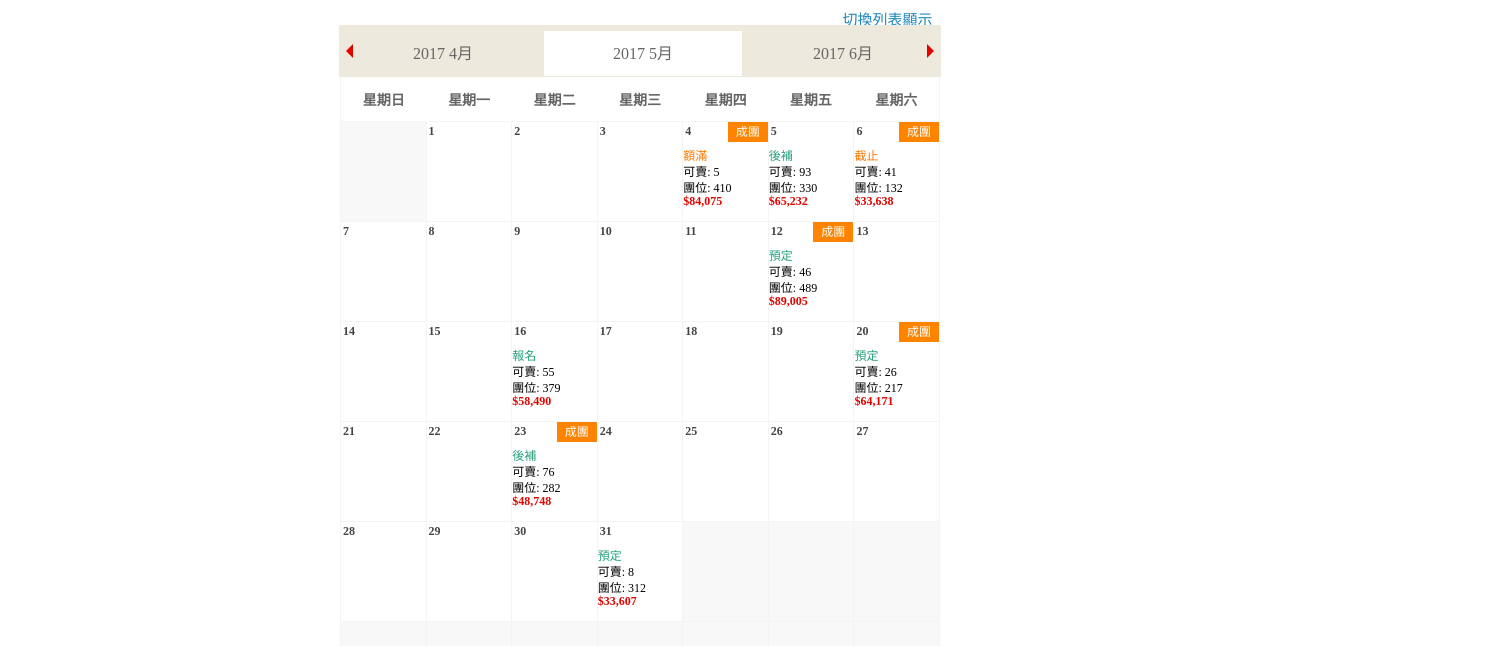
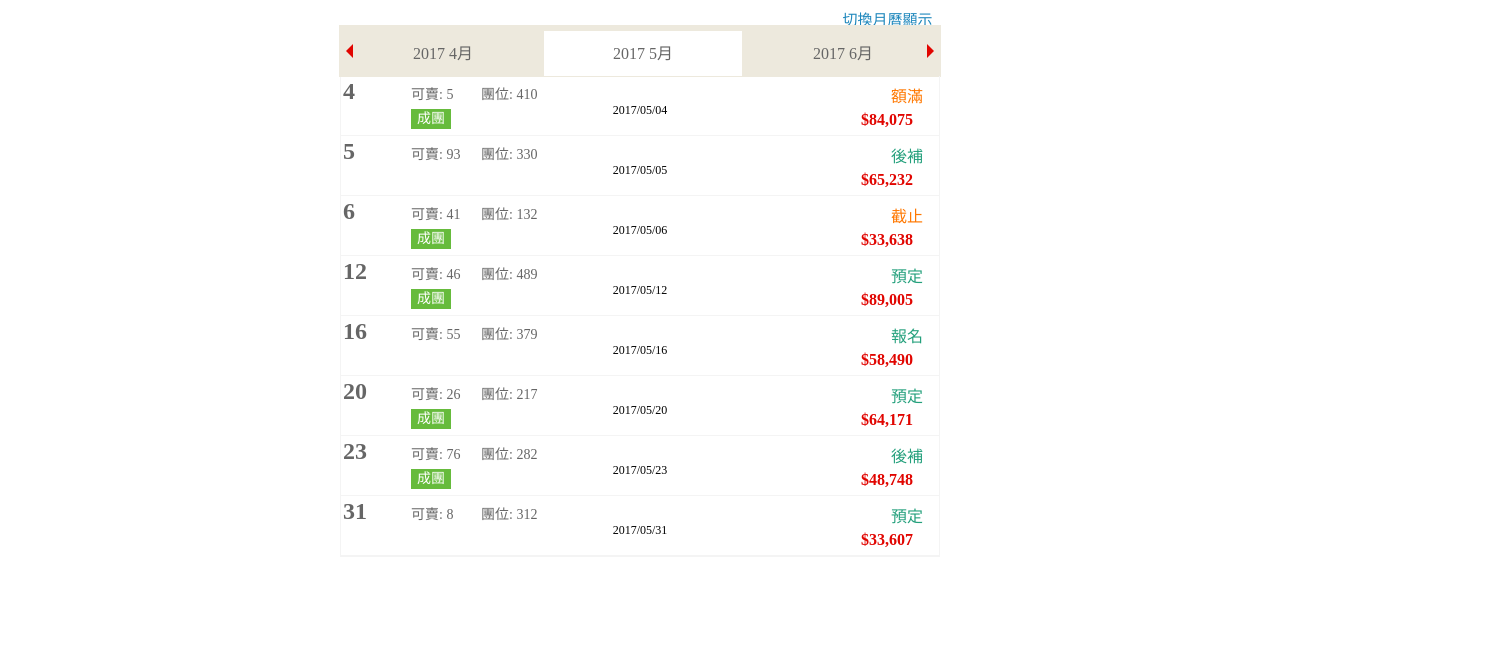
Before and after one commit to cwchang93/reactCalendar, a React app: page / in a window 1280 px wide. Both pictures are taken after a click on the element "切換列表顯示". Shown: the top 646 px of the page, 1489 px wide, since content can reach past the window. Built offline with nearby package versions, Linux system fonts and the light colour scheme.

Commit message:
listModeAdded before add weekDay

```diff
--- a/src/App.scss
+++ b/src/App.scss
@@ -116,7 +116,7 @@ $classname: "calendars";
 
   //calendarBodycomponent
 
-  .bodycalendar {
+  .bodycalendar_month_mode {
 
     .weekcontainer {
       // list-style-type: none;
@@ -255,4 +255,173 @@ $classname: "calendars";
       }
     }
   }
+
+  .bodycalendar_list_mode {
+
+    .weekcontainer {
+      // list-style-type: none;
+      display: none;
+      border: 1px solid #f4f4f4;
+
+      >div {
+        // weekcontainer中的div，因為不想再重新寫className(有太多個)
+        width: (100% / 7);
+        text-align: center;
+        color: #666;
+        font-size: 14px;
+        padding: 12px;
+        font-weight: bold;
+      }
+    }
+
+    .daycontainer {
+      display: flex;
+      box-sizing: border-box;
+      border: 1px solid #f4f4f4;
+      border-top: none;
+      border-right: none;
+      flex-wrap: wrap;
+
+
+      .day {
+        * {
+          font-size: 12px;
+          box-sizing: border-box;
+        }
+        cursor: pointer;
+
+        &:hover {
+          background-color: #fff9e3;
+        }
+
+        &.clicked {
+          border: 1px solid  #66bb3c;
+          background-color: #fff9e3;
+          box-sizing: border-box;
+        }
+
+
+        box-sizing: border-box;
+        border: 1px solid #f4f4f4;
+        border-left: none;
+        border-top: none;
+        height: 100px;
+        position: relative;
+        display: block;
+        width: 100%;
+        height: 60px;
+        &.disabled {
+          display: none;
+          background-color: #f8f8f8;
+          cursor: auto;
+        }
+
+        // &.addborder {
+        //   border: solid green 1px;
+        // }
+
+        .generalinfo {
+          width: 100%;
+          height: 20px;
+          display: inline-block;
+        }
+
+        .daynum {
+          font-weight: bold;
+          display: block;
+          position: absolute;
+          top: 2px;
+          left: 2px;
+          font-size: 24px;
+          color: #666;
+        }
+
+        .guaranteed {
+          // padding: 0 3px;
+          /* width: 100%; */
+          font-size: 14px;
+          z-index: 1;
+          width: 40px;
+          height: 20px;
+          color: #fff;
+          /* text-align: right; */
+          // font-weight: bold;
+          position: absolute;
+          top: 33px;
+          left: 70px;
+          line-height: 20px;
+          background-color: #66bb3c;
+        }
+
+
+        .details {
+          text-align: left;
+          display: inline-block;
+          width: 100%;
+
+          >span {
+            display: block;
+            width: 100%;
+            height: 16px;
+            text-align: left;
+          }
+
+          .status1 {
+            color: #24a07c;
+            // 報名(#24a07c) | 後補(#24a07c) | 預定(#24a07c) |
+            // color: #ff7800;
+            font-size: 16px;
+            font-weight: 400;
+            position: absolute;
+            top: 7px;
+            right: -550px;
+          }
+          .status2 {
+            // 截止(#ff7800) | 額滿(#ff7800) | 關團(#ff7800)
+            color: #ff7800;
+            font-size: 16px;
+            font-weight: 400;
+            position: absolute;
+            top: 7px;
+            right: -550px;
+          }
+
+
+          .sell {
+            position: absolute;
+            font-size: 14px;
+            color: #666666;
+            top: 7px;
+            left: 70px;
+            width:auto;
+          }
+
+          .group {
+            position: absolute;
+            top: 7px;
+            left: 140px;
+            font-size: 14px;
+            color: #666666;
+          }
+
+          .price {
+            display: inline-block;
+            width: 100%;
+            color: #e10500;
+            // font-size: 12px;
+            font-weight: bold;
+            position: absolute;
+            font-size: 16px;
+            top: 35px;
+            right: -520px;
+          }
+          .wkDayList{
+
+          }
+        }
+      }
+    }
+  }
+
+
 }
--- a/src/components/calendarAll.jsx
+++ b/src/components/calendarAll.jsx
@@ -28,6 +28,7 @@ class CalendarAll extends Component {
             nowYear: null,
             nowMonth: null,
             nowDate: null, // for testing
+            mode: 'bodycalendar_month_mode',
         };
     }
 
@@ -65,6 +66,20 @@ class CalendarAll extends Component {
         });
     }
 
+    changeModeFunc = () => {
+        const { mode } = this.state;
+        if (mode === 'bodycalendar_month_mode') {
+            this.setState({
+                mode: 'bodycalendar_list_mode',
+            });
+        } else {
+            this.setState({
+                mode: 'bodycalendar_month_mode',
+            });
+        }
+    }
+
+
     render() {
         const { nowDate } = this.state;
         console.log('appjsPath');
@@ -73,8 +88,9 @@ class CalendarAll extends Component {
             <React.Fragment>
                 <div className="calendars">
 
-                    <div className="underLine">
-                        切換列表顯示
+                    <div className="underLine"
+                        onClick={this.changeModeFunc}>
+                        切換{ this.state.mode === 'bodycalendar_month_mode' ? '列表' : '月曆'}顯示
                     </div>
 
                     <CalendarHead path={this.props.path}
@@ -91,6 +107,7 @@ class CalendarAll extends Component {
                         nowYear = {this.state.nowYear}
                         nowMonth = {this.state.nowMonth}
                         dataKeySetting= {this.props.dataKeySetting}
+                        mode={this.state.mode}
                     />
                 </div>
             </React.Fragment>
--- a/src/components/calendarBody.jsx
+++ b/src/components/calendarBody.jsx
@@ -20,6 +20,7 @@ class CalendarBody extends Component {
             newDataArr: null,
             clickClass: null,
             toggleId: null,
+
             // nowYear: props.nowYear, // Q這邊無法傳到State再從state拿
             // nowMonth: props.nowMonth,
             // nowMonthLen: null, //  可設計當更改月份時就敲countMonthLen的function重新計算現在的MonthLen
@@ -222,7 +223,7 @@ class CalendarBody extends Component {
     renderDayContent() {
         const addBorder = this.state.clickClass;
         const dayContentArr = [];
-        const { nowYear, nowMonth } = this.props;
+        const { nowYear, nowMonth, mode } = this.props;
         const { toggleId } = this.state;
         const nowMonthLen = new Date(nowYear, nowMonth, 0).getDate();
         const newDataForCompare = this.filterArrFunc(this.state.travelData);
@@ -236,6 +237,8 @@ class CalendarBody extends Component {
                     j + 1 < 10 ? '0' : '' // 個位數時加0
                 }${j + 1}`;
 
+                if (mode === 'bodycalendar_month_mode') {
+                    console.log('MonthCalendarArr');
                     dayContentArr.push(
                         <div className={ j + 1 == toggleId ? ' day clicked' : 'day'}
                             id={j + 1}
@@ -250,6 +253,16 @@ class CalendarBody extends Component {
                             {this.matchDay(idDate, newDataForCompare)}
                         </div>
                     );
+                } else {
+                    console.log('ListCalendarwas called');
+                    dayContentArr.push(
+                        <React.Fragment>
+
+                            {this.matchDayListMode(idDate, newDataForCompare, j)}
+                        </React.Fragment>
+
+                    );
+                }
             }
         }
         return dayContentArr;
@@ -307,6 +320,66 @@ class CalendarBody extends Component {
         return newDataContainer;
     }
 
+    // listMode
+    matchDayListMode(idDate, compareData, j) {
+        const newDataContainer = [];
+        const { guaranteed, status, available, price, total } = this.props.dataKeySetting;
+        const { toggleId, nowYear, nowMonth } = this.state;
+        for (let k = 0; k < compareData.length; k++) {
+            if (idDate === compareData[k].date) {
+                // 依照狀態判斷並變更status的的className
+                let classStatus = '';
+                if (compareData[k][status] === '報名' || compareData[k][status] === '預定' || compareData[k][status] === '後補') {
+                    classStatus = 'status1';
+                } else {
+                    classStatus = 'status2';
+                }
+
+                // const weekDayRender = {
+                //     let
+                // }
+
+                newDataContainer.push(
+                    <React.Fragment>
+                        <div className={ j + 1 == toggleId ? ' day clicked' : 'day'}
+                        // <div className={ 'day'}
+                            id={j + 1}
+                            onClick={this.wasClicked}>
+
+                            <div className="generalinfo" />
+                            <span className="daynum"
+                                id={idDate}>
+                                {j + 1}{' '}
+                            </span>
+                            <span className="wkDayList">{idDate}</span>
+
+                            <span
+                                className="guaranteed"
+                                style={{
+                                    display: compareData[k][guaranteed] === true ? '' : 'none',
+                                }}
+                            >
+              成團
+                            </span>
+                            <div className="details">
+                                <span className={classStatus}>{compareData[k][status]}</span>
+                                <span className="sell">
+                可賣: {compareData[k][available]}
+                                </span>
+                                <span className="group">團位: {compareData[k][total]}</span>
+                                <span className="price">${compareData[k][price].toLocaleString('en-IN')}</span>
+                            </div>
+                        </div>
+
+
+                    </React.Fragment>
+                );
+            }
+        }
+
+        return newDataContainer;
+    }
+
     wasClicked = (e) => {
         // console.log(e.currentTarget.getAttribute('id'));
         console.log(e.currentTarget.getAttribute('id'));
@@ -322,13 +395,14 @@ class CalendarBody extends Component {
         console.log(this.state.toggleId);
     }
 
+
     render() {
         const { travelData, weekDay, newDataArr } = this.state;
         const { nowYear, nowMonth } = this.props;
 
         if (travelData) {
             return (
-                <div className="bodycalendar">
+                <div className={this.props.mode}>
                     <div className="weekcontainer">
                         {weekDay.map((wkDay, i) => {
                             return <div key={i}> {wkDay} </div>;
```
Lines whose indentation alone changed are shown as unchanged.
